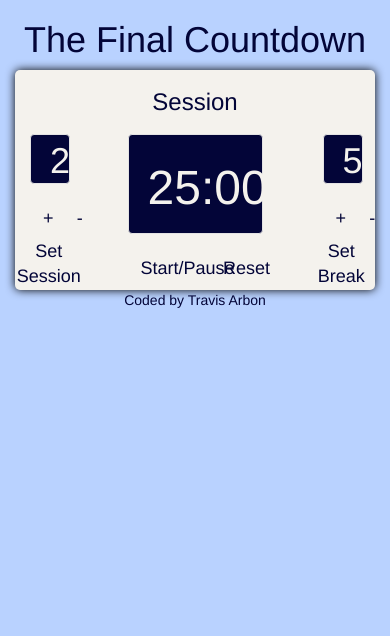
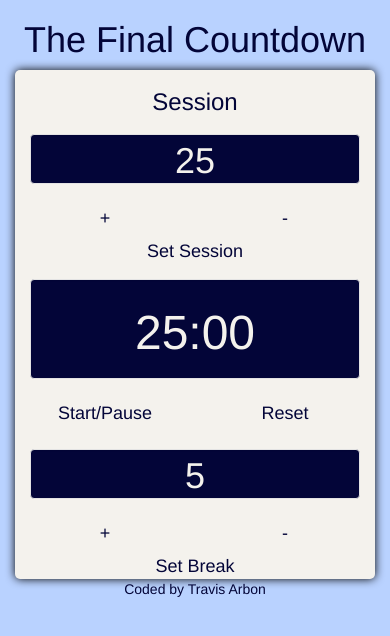
Before and after one commit to travisarbon/js-timer, a plain HTML site: page index.html in a window 390 px wide. Drawn offline with nearby package versions, Linux system fonts and the light colour scheme.

Commit message:
Changes to mobile responsiveness

```diff
--- a/index.html
+++ b/index.html
@@ -21,7 +21,7 @@
             Session
         </div>
         <div id = "displays-row" class = "row">
-            <div id = "session" class = "col-xs-3 text-center">
+            <div id = "session" class = "col-xs-12 col-md-3 text-center">
                 <div id = "session-display" class = "well">
                     25
                 </div>
@@ -37,7 +37,7 @@
                     Set Session
                 </div>
             </div>
-            <div id = "primary" class = "col-xs-6 text-center">
+            <div id = "primary" class = "col-xs-12 col-md-6 text-center">
                 <div id = "primary-display" class = "well">
                     25:00
                 </div>
@@ -50,7 +50,7 @@
                 </div>
                     </div>
             </div>
-            <div id = "break" class = "col-xs-3 text-center">
+            <div id = "break" class = "col-xs-12 col-md-3 text-center">
                 <div id = "break-display" class = "well">
                     5
                 </div>
```
